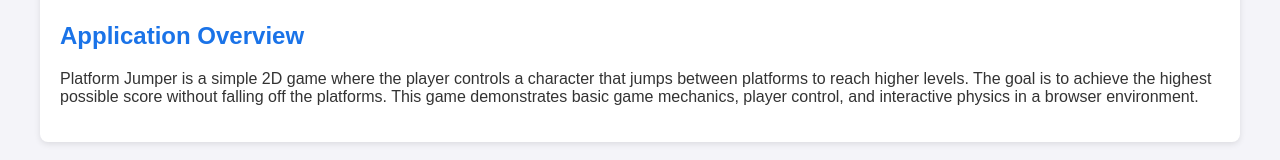
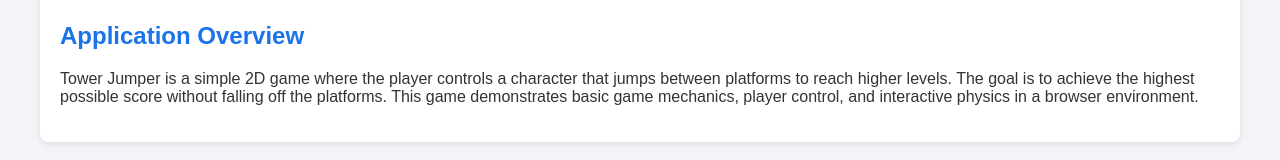
Before and after one commit to Kevin042707/class-project-proposal-test, a plain HTML site: page index.html in a window 1280 px wide. Shown: the part 317-477 px from the top of the page. Drawn offline with Linux system fonts and the light colour scheme.

Commit message:
Update index.html

```diff
--- a/index.html
+++ b/index.html
@@ -45,7 +45,7 @@
 <section>
   <h2>Application Overview</h2>
   <p>
-    Platform Jumper is a simple 2D game where the player controls a character that jumps between platforms to reach higher levels.
+    Tower Jumper is a simple 2D game where the player controls a character that jumps between platforms to reach higher levels.
     The goal is to achieve the highest possible score without falling off the platforms. This game demonstrates basic game mechanics,
     player control, and interactive physics in a browser environment.
   </p>
```
